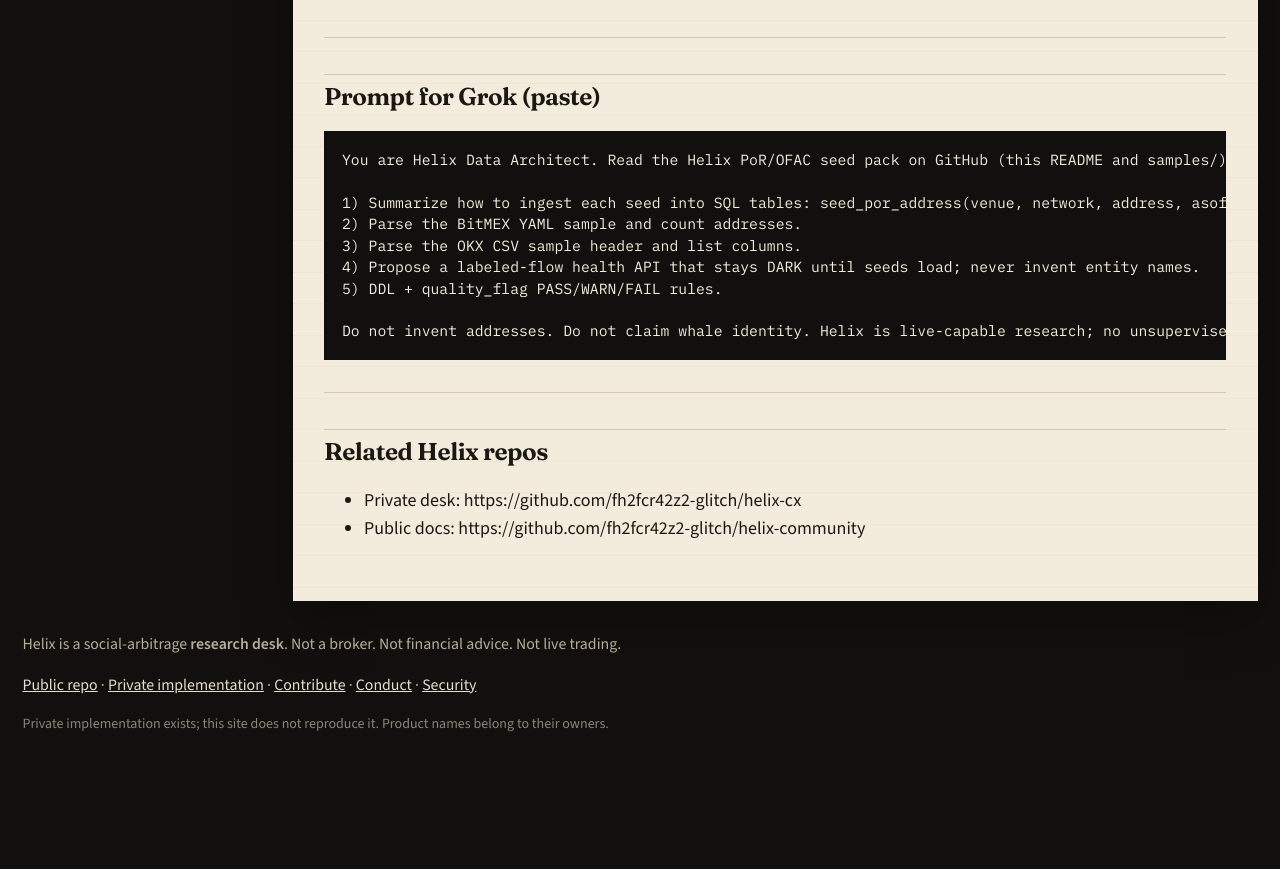
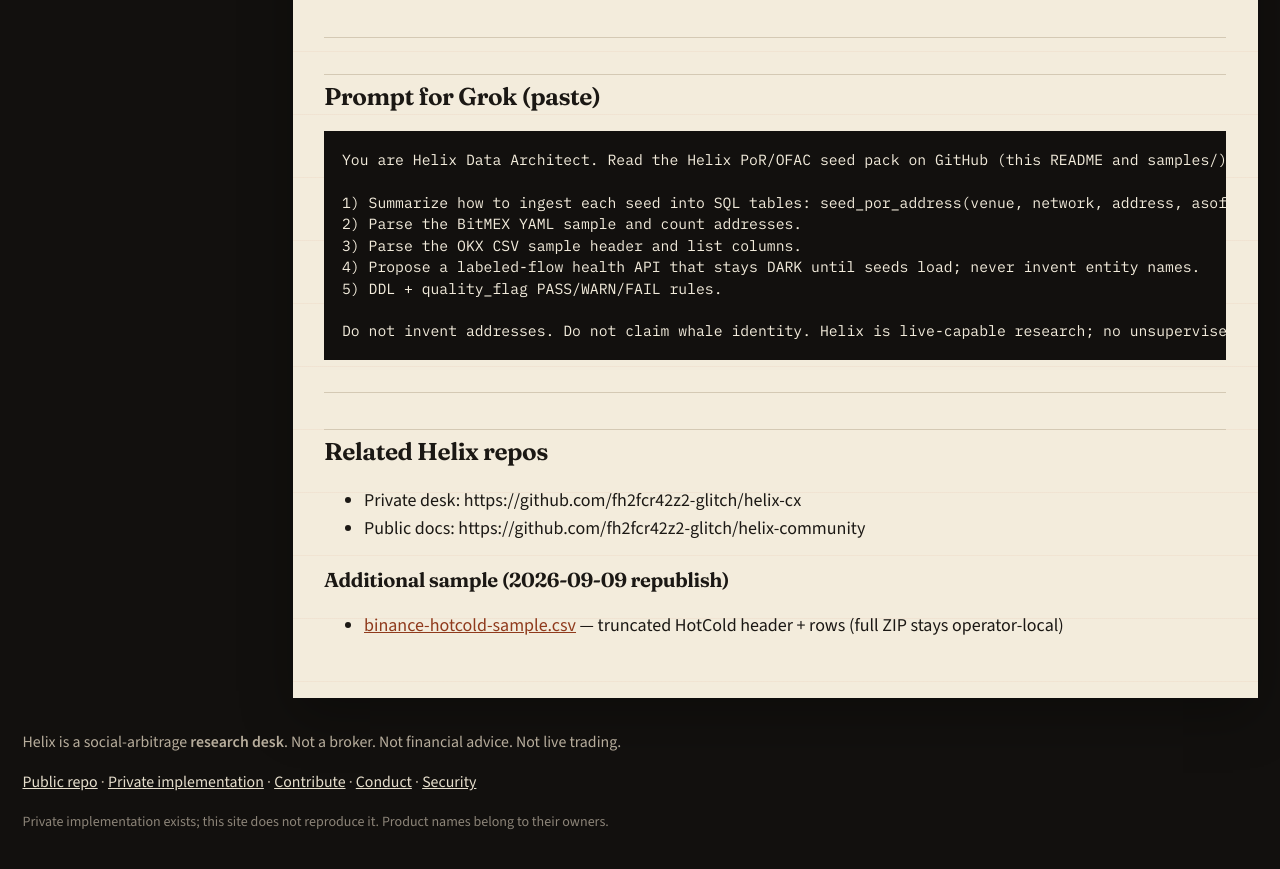
Before and after one commit to fh2fcr42z2-glitch/helix-community, a Jekyll site: the page built from docs/POR-OFAC-SEEDS.md, in a window 1280 px wide and 900 px high, scrolled down 1814 px. Shown: the top 869 px of the window. Built offline with Jekyll 4.4.1, drawn with Linux system fonts in a browser that asks for light colours; our own code applies the rules of GitHub Pages for plain Markdown files; before the commit the page ends 2617 px from its top, so only the background shows below that.

Commit message:
docs: POR-OFAC — link Binance HotCold sample

```diff
--- a/docs/POR-OFAC-SEEDS.md
+++ b/docs/POR-OFAC-SEEDS.md
@@ -70,3 +70,7 @@ Do not invent addresses. Do not claim whale identity. Helix is live-capable rese
 
 - Private desk: https://github.com/fh2fcr42z2-glitch/helix-cx
 - Public docs: https://github.com/fh2fcr42z2-glitch/helix-community
+
+
+### Additional sample (2026-09-09 republish)
+- [binance-hotcold-sample.csv](./samples/por/binance-hotcold-sample.csv) — truncated HotCold header + rows (full ZIP stays operator-local)
```
